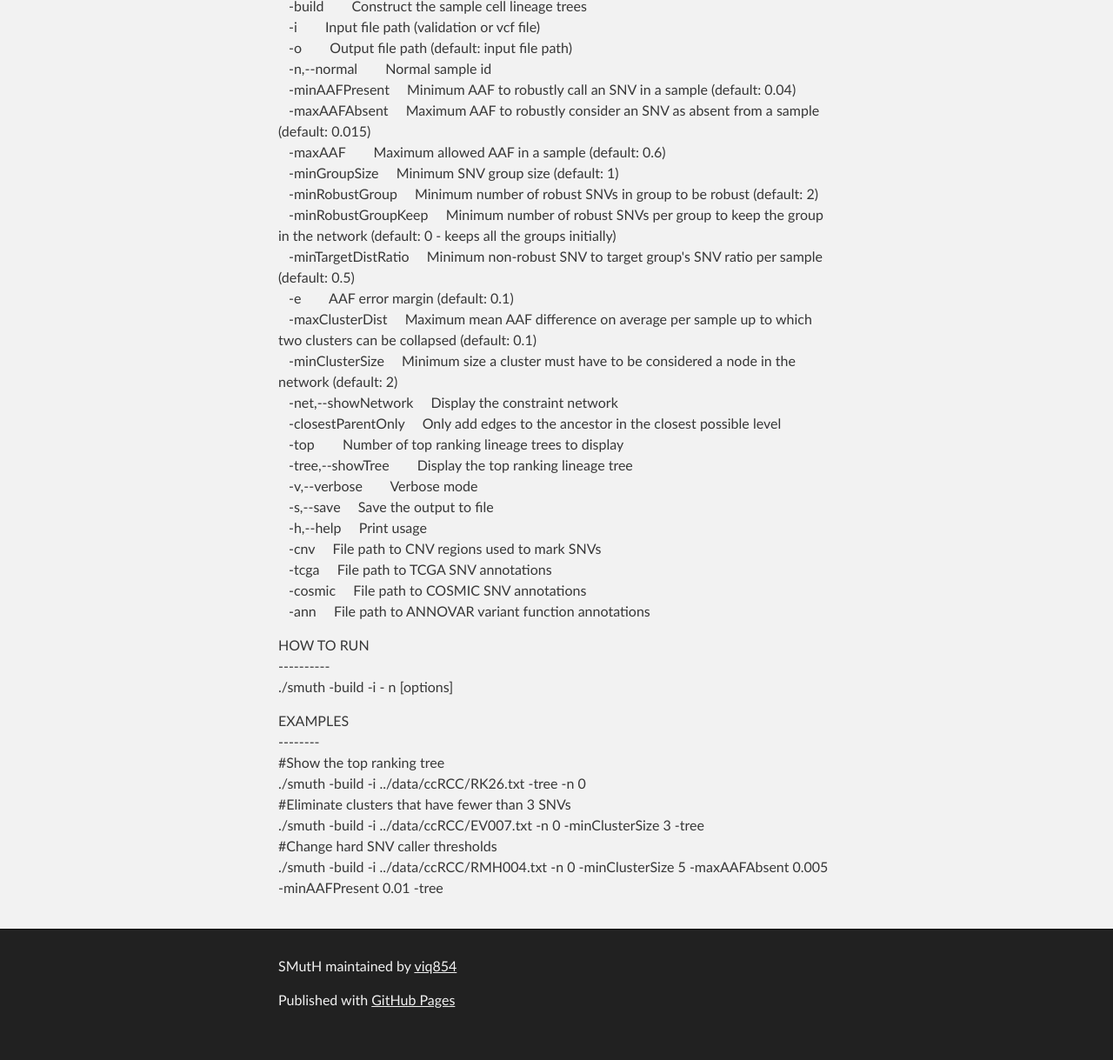
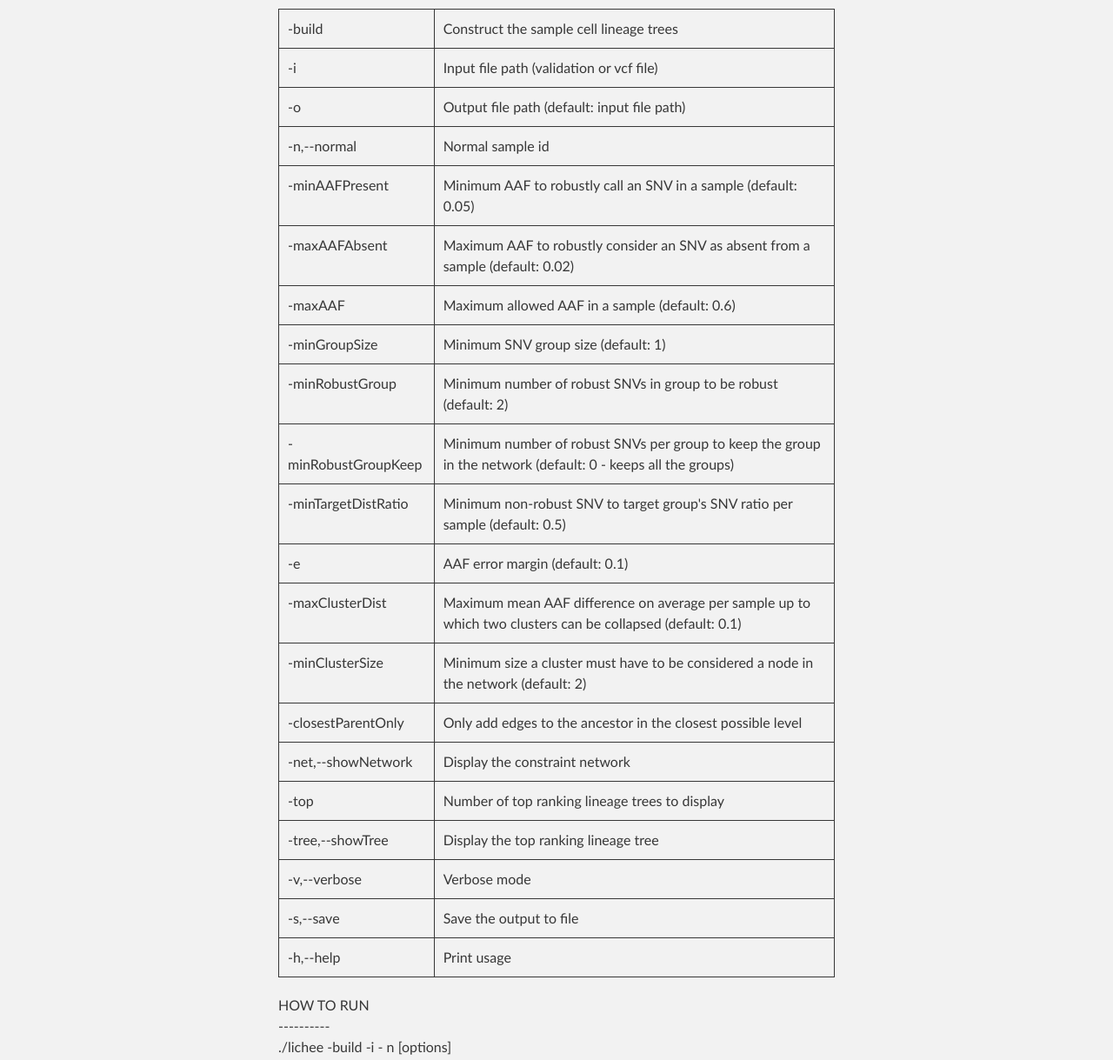
Before and after one commit to viq854/lichee, a plain HTML site: page index.html in a window 1280 px wide. Shown: the part 359-1578 px from the top of the page at 87% size. Before the commit the page ends 1556 px from the top, so only its background shows below. Drawn offline with Linux system fonts and the light colour scheme.

Commit message:
Update index.html

```diff
--- a/index.html
+++ b/index.html
@@ -4,11 +4,11 @@
   <head>
     <meta charset='utf-8' />
     <meta http-equiv="X-UA-Compatible" content="chrome=1" />
-    <meta name="description" content="LICHeE : " />
+    <meta name="description" content="LICHeE: " />
 
     <link rel="stylesheet" type="text/css" media="screen" href="stylesheets/stylesheet.css">
 
-    <title>SMutH</title>
+    <title>LICHeE</title>
   </head>
 
   <body>
@@ -37,53 +37,119 @@
 
 
 <p>
-Program: smuth (Somatic Mutation Hierarchies)  <br>
+Program: lichee <br>
 Usage:<br>
- &emsp;-build       &emsp;&emsp; Construct the sample cell lineage trees<br>
- &emsp;-i <arg>     &emsp;&emsp; Input file path (validation or vcf file)<br>
- &emsp;-o <arg>     &emsp;&emsp; Output file path (default: input file path)<br>
- &emsp;-n,--normal <arg>   &emsp;&emsp; Normal sample id<br>
- &emsp;-minAAFPresent <arg> &emsp; Minimum AAF to robustly call an SNV in a sample (default: 0.04)<br>
- &emsp;-maxAAFAbsent <arg>  &emsp; Maximum AAF to robustly consider an SNV as absent from a sample (default: 0.015)<br>
- &emsp;-maxAAF <arg>	&emsp;&emsp; Maximum allowed AAF in a sample (default: 0.6)<br>
- &emsp;-minGroupSize <arg>   &emsp;  Minimum SNV group size (default: 1)<br>
- &emsp;-minRobustGroup <arg>	&emsp; Minimum number of robust SNVs in group to be robust (default: 2)<br>
- &emsp;-minRobustGroupKeep	&emsp; Minimum number of robust SNVs per group to keep the group in the network (default: 0 - keeps all the groups initially)<br>
- &emsp;-minTargetDistRatio	&emsp; Minimum non-robust SNV to target group's SNV ratio per sample (default: 0.5)<br>
- &emsp;-e <arg>               &emsp;&emsp; AAF error margin (default: 0.1)<br>
- &emsp;-maxClusterDist <arg>  &emsp; Maximum mean AAF difference on average per sample up to which two clusters can be collapsed (default: 0.1)<br>
- &emsp;-minClusterSize <arg>  &emsp; Minimum size a cluster must have to be considered a node in the network (default: 2)<br>
- &emsp;-net,--showNetwork   &emsp;   Display the constraint network<br>
- &emsp;-closestParentOnly	&emsp;	 Only add edges to the ancestor in the closest possible level<br>
- &emsp;-top <arg>           &emsp;&emsp;   Number of top ranking lineage trees to display<br>
- &emsp;-tree,--showTree     &emsp;&emsp;   Display the top ranking lineage tree<br>
- &emsp;-v,--verbose        &emsp;&emsp;    Verbose mode<br>
- &emsp;-s,--save          &emsp;     Save the output to file<br>
- &emsp;-h,--help          &emsp;     Print usage<br>
- &emsp;-cnv <arg>			&emsp;	 File path to CNV regions used to mark SNVs<br>
+<table>
+  <tr>
+    <td> -build </td>
+    <td> Construct the sample cell lineage trees </td>
+  </tr>
+  <tr>
+    <td> -i <arg> </td>
+    <td>Input file path (validation or vcf file)</td>
+  </tr>
+   <tr>
+    <td> -o <arg> </td>
+    <td> Output file path (default: input file path)</td>
+  </tr>
+  <tr>
+    <td> -n,--normal <arg> </td>
+    <td> Normal sample id </td>
+  </tr>
+  <tr>
+    <td> -minAAFPresent <arg> </td>
+    <td> Minimum AAF to robustly call an SNV in a sample (default: 0.05) </td>
+  </tr>
+  <tr>
+    <td> -maxAAFAbsent <arg> </td>
+    <td> Maximum AAF to robustly consider an SNV as absent from a sample (default: 0.02) </td>
+  </tr>
+  <tr>
+    <td> -maxAAF <arg> </td>
+    <td> Maximum allowed AAF in a sample (default: 0.6) </td>
+  </tr>
+  <tr>
+    <td> -minGroupSize <arg> </td>
+    <td> Minimum SNV group size (default: 1) </td>
+  </tr>
+  <tr>
+    <td> -minRobustGroup <arg> </td>
+    <td> Minimum number of robust SNVs in group to be robust (default: 2) </td>
+  </tr>
+  <tr>
+    <td> -minRobustGroupKeep <arg> </td>
+    <td> Minimum number of robust SNVs per group to keep the group in the network (default: 0 - keeps all the groups) </td>
+  </tr>
+  <tr>
+    <td> -minTargetDistRatio <arg> </td>
+    <td> Minimum non-robust SNV to target group's SNV ratio per sample (default: 0.5) </td>
+  </tr>
+  <tr>
+    <td> -e <arg> </td>
+    <td> AAF error margin (default: 0.1) </td>
+  </tr>
+  <tr>
+    <td> -maxClusterDist <arg> </td>
+    <td> Maximum mean AAF difference on average per sample up to which two clusters can be collapsed (default: 0.1) </td>
+  </tr>
+  <tr>
+    <td> -minClusterSize <arg> </td>
+    <td> Minimum size a cluster must have to be considered a node in the network (default: 2) </td>
+  </tr>
+  <tr>
+    <td> -closestParentOnly </td>
+    <td>  Only add edges to the ancestor in the closest possible level </td>
+  </tr>
+  <tr>
+    <td> -net,--showNetwork </td>
+    <td> Display the constraint network </td>
+  </tr>
+  <tr>
+    <td> -top <arg> </td>
+    <td> Number of top ranking lineage trees to display </td>
+  </tr>
+  <tr>
+    <td> -tree,--showTree </td>
+    <td> Display the top ranking lineage tree </td>
+  </tr>
+  <tr>
+    <td> -v,--verbose  </td>
+    <td> Verbose mode </td>
+  </tr>
+  <tr>
+    <td> -s,--save  </td>
+    <td> Save the output to file </td>
+  </tr>
+  <tr>
+    <td> -h,--help  </td>
+    <td> Print usage </td>
+  </tr>
+</table>
+</p>
+
+<!--  &emsp;-cnv <arg>			&emsp;	 File path to CNV regions used to mark SNVs<br>
  &emsp;-tcga <arg>		&emsp;	 File path to TCGA SNV annotations<br>
  &emsp;-cosmic <arg>	&emsp;		 File path to COSMIC SNV annotations<br>
- &emsp;-ann <arg>		&emsp;		 File path to ANNOVAR variant function annotations<br>
-</p>
+ &emsp;-ann <arg>		&emsp;		 File path to ANNOVAR variant function annotations<br> -->
 
 <p>
 HOW TO RUN <br>
 ---------- <br>
 
-./smuth -build -i <input_file_path> - n <normal_sample_id> [options] <br>
+./lichee -build -i <input_file_path> - n <normal_sample_id> [options] <br>
 </p>
 
 <p>
 EXAMPLES<br>
 --------<br>
 #Show the top ranking tree<br>
-./smuth -build -i ../data/ccRCC/RK26.txt -tree -n 0<br>
+./lichee -build -i ../data/ccRCC/RK26.txt -tree -n 0<br>
 
 #Eliminate clusters that have fewer than 3 SNVs<br>
-./smuth -build -i ../data/ccRCC/EV007.txt -n 0 -minClusterSize 3 -tree<br>
+./lichee -build -i ../data/ccRCC/EV007.txt -n 0 -minClusterSize 3 -tree<br>
 
 #Change hard SNV caller thresholds<br>
-./smuth -build -i ../data/ccRCC/RMH004.txt -n 0 -minClusterSize 5 -maxAAFAbsent 0.005 -minAAFPresent 0.01 -tree<br>
+./lichee -build -i ../data/ccRCC/RMH004.txt -n 0 -minClusterSize 5 -maxAAFAbsent 0.005 -minAAFPresent 0.01 -tree<br>
 </p>
 
 </section>
@@ -91,7 +157,7 @@ EXAMPLES<br>
     <!-- FOOTER  -->
     <div id="footer_wrap" class="outer">
       <footer class="inner">
-        <p class="copyright">SMutH maintained by <a href="https://github.com/viq854">viq854</a></p>
+        <p class="copyright">LICHeE developed by <a href="https://github.com/viq854">viq854</a></p>
         <p>Published with <a href="http://pages.github.com">GitHub Pages</a></p>
       </footer>
     </div>
```
